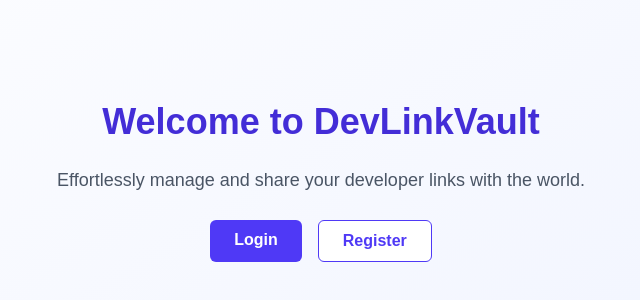
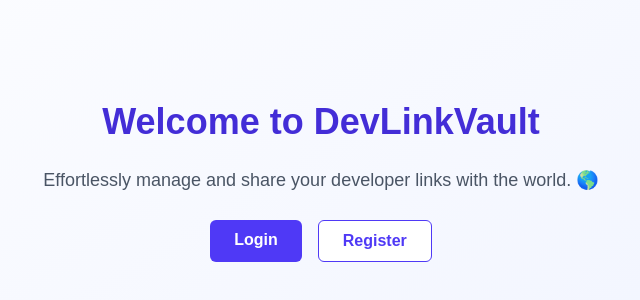
Before and after one commit to ChrisMerinoDev/DevLinkVault, a Next.js app: page / in a window 1280 px wide. Shown: the part 218-518 px from the top of the page, without its empty margins (319-959 px from the left). Built offline with nearby package versions, Linux system fonts and the light colour scheme.

Commit message:
Quick homepage fix

```diff
--- a/src/app/page.tsx
+++ b/src/app/page.tsx
@@ -6,7 +6,7 @@ export default function Home() {
           Welcome to DevLinkVault
         </h1>
         <p className="text-lg text-gray-600">
-          Effortlessly manage and share your developer links with the world.
+          Effortlessly manage and share your developer links with the world. 🌎
         </p>
 
         <div className="flex justify-center gap-4 mt-6">
```
